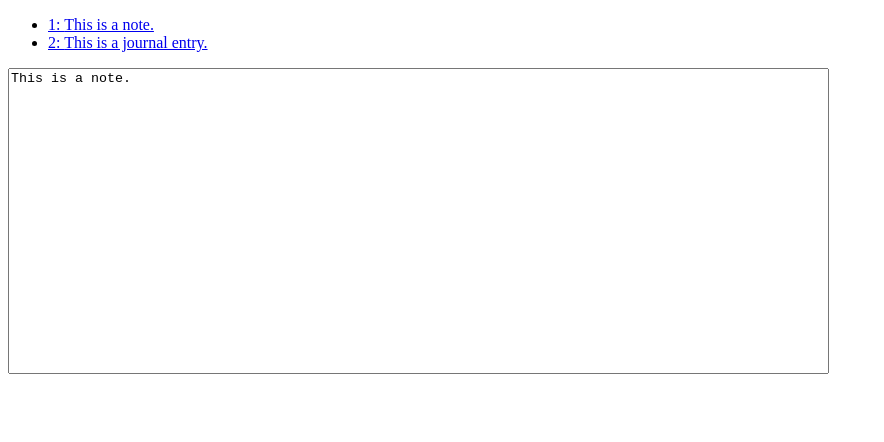
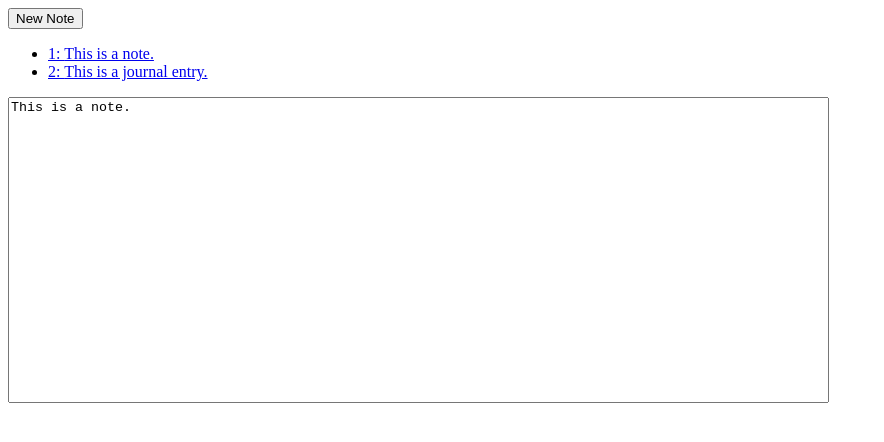
Before and after one commit to sambokai/Notedown, a React app: page / in a window 1280 px wide. Shown: the top 442 px of the page, without its empty margins (0-884 px from the left). Built offline with nearby package versions, Linux system fonts and the light colour scheme.

Commit message:
Implement "New Note" button

```diff
--- a/src/js/app.jsx
+++ b/src/js/app.jsx
@@ -30,11 +30,13 @@ class App extends React.Component {
     this.setState({ notes });
   };
 
-  addNote(noteText) {
+  addEmptyNote = () => {
+    const newNoteId = this.increaseNotesCounter();
     this.setState({
-      notes: this.state.notes.concat([new Note(noteText, this.increaseNotesCounter())]),
+      notes: this.state.notes.concat([new Note('', newNoteId)]),
     });
-  }
+    this.setState({ selectedNote: newNoteId });
+  };
 
   increaseNotesCounter() {
     const nextNumber = this.state.noteCounter + 1;
@@ -49,6 +51,7 @@ class App extends React.Component {
         <NoteSelectionList
           notes={this.state.notes}
           onSelectNote={this.handleNotesListClick}
+          onCreateNote={this.addEmptyNote}
         />
         <TextEditor
           note={this.state.notes.find(note => note.id === this.state.selectedNote)}
--- a/src/js/components/note_selection_list.jsx
+++ b/src/js/components/note_selection_list.jsx
@@ -17,6 +17,7 @@ class NoteSelectionList extends React.Component {
   render() {
     return (
       <div>
+        <button onClick={this.props.onCreateNote}>New Note</button>
         <ul>
           {/* eslint-disable jsx-a11y/anchor-is-valid */}
           {this.props.notes.map(note =>
@@ -41,6 +42,7 @@ NoteSelectionList.propTypes = {
 // eslint-disable-next-line react/forbid-prop-types
   notes: PropTypes.arrayOf(PropTypes.object).isRequired,
   onSelectNote: PropTypes.func.isRequired,
+  onCreateNote: PropTypes.func.isRequired,
 };
 
 
```
